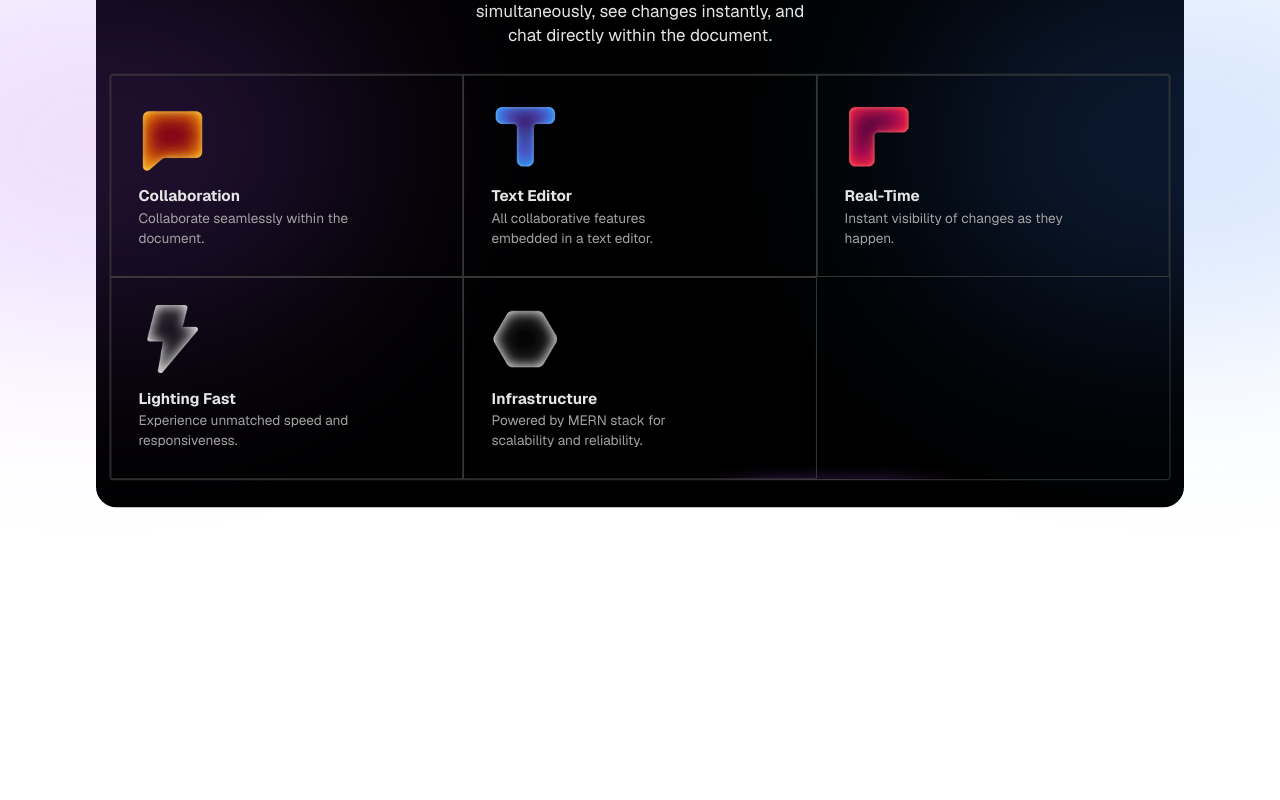
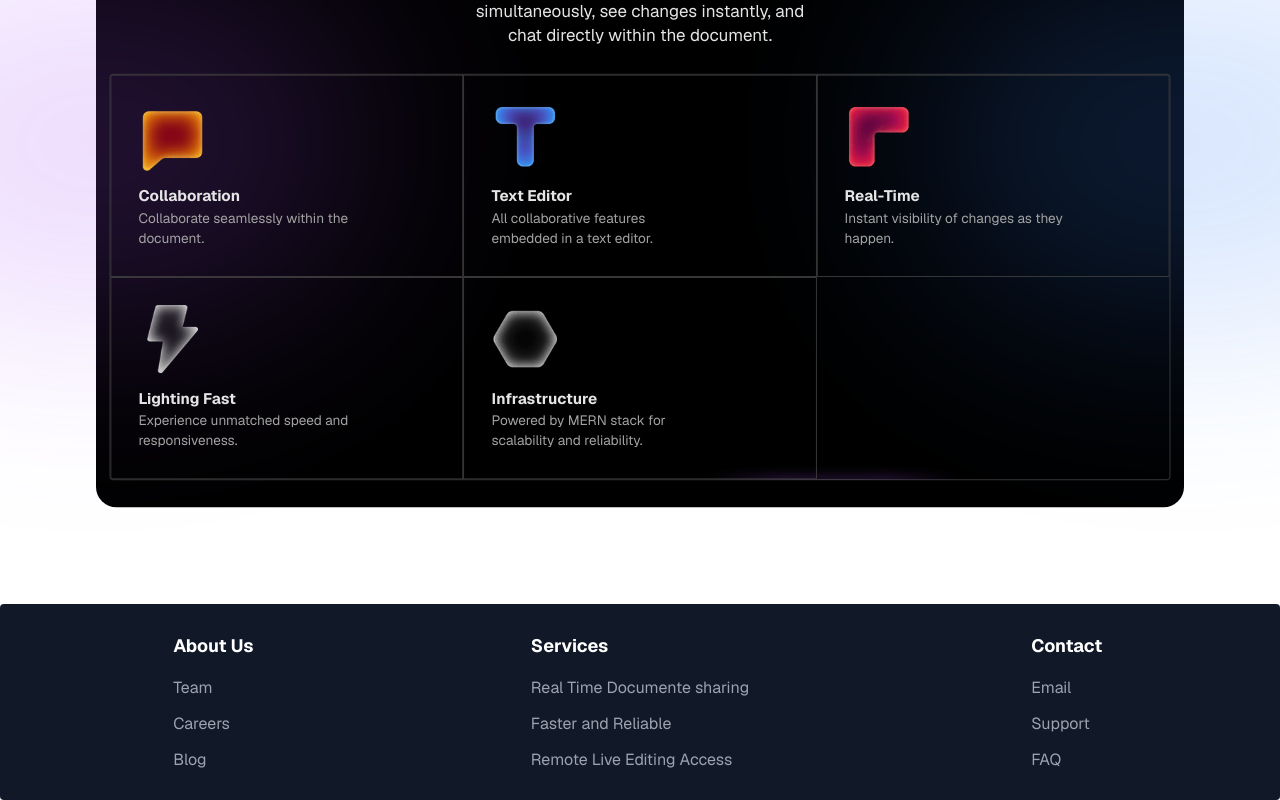
Before and after one commit to Gautam-Thakur-1/koffee, a React (Vite) app in the folder client/: page / in a window 1280 px wide. Shown: the part 1090-1890 px from the top of the page. Before the commit the page ends 1662 px from the top, so only its background shows below. Built offline with nearby package versions, Linux system fonts and the light colour scheme; no server answers.

Commit message:
added basic-footer

```diff
--- /dev/null
+++ b/client/src/components/footer.tsx
@@ -0,0 +1,26 @@
+import React from 'react';
+import NavColumn  from './navigation/NavColumn';
+
+// Link data structured for scalability
+const footerLinks = [
+  { title: 'About Us', links: [{ label: 'Team', href: '/' }, { label: 'Careers', href: '/' }, { label: 'Blog', href: '/' }] },
+  { title: 'Services', links: [{ label: 'Real Time Documente sharing', href: '/' }, { label: 'Faster and Reliable', href: '/' }, { label: 'Remote Live Editing Access', href: '/' }] },
+  { title: 'Contact', links: [{ label: 'Email', href: '/' }, { label: 'Support', href: '/' }, { label: 'FAQ', href: '/' }] },
+];
+
+const Footer: React.FC = () => {
+  return (
+    <footer className="absolute mt-8 rounded bg-gray-900  w-full  text-white px-4 py-4">
+      {/* <div className="absolute inset-0 bg-no-repeat bg-center bg-[url('../src/assets/logo.svg')] -z-10000 opacity-30"></div> */}
+      {/* <div className="absolute top-3 slide-out-to-left-1/4 w-1/2 h-1/4  bg-purple-500 rounded-full filter blur-[128px] opacity-20" />
+      <div className="absolute bottom-1/4 slide-out-to-right-1 w-1/2 h-1/4 bg-blue-500 rounded-full filter blur-[128px] opacity-20" /> */}
+      <div className="container  py-3 mx-auto grid grid-cols-1 justify-items-center sm:grid-cols-3 gap-8 ">
+        {footerLinks.map((column, index) => (
+          <NavColumn key={index} title={column.title} links={column.links} />
+        ))}
+      </div>
+    </footer>
+  );
+};
+
+export default Footer;
--- /dev/null
+++ b/client/src/components/navigation/NavColumn.tsx
@@ -0,0 +1,20 @@
+import React from 'react';
+import NavItem from './NavItem';
+
+interface NavColumnProps {
+  title: string;
+  links: { label: string; href: string }[];
+}
+
+const NavColumn: React.FC<NavColumnProps> = ({ title, links }) => (
+  <div className='text-center md:text-left '>
+    <h4 className="text-lg font-semibold mb-4">{title}</h4>
+    <ul className="space-y-3 ">
+      {links.map((link, index) => (
+        <NavItem key={index} label={link.label} href={link.href} />
+      ))}
+    </ul>
+  </div>
+);
+
+export default NavColumn;
--- /dev/null
+++ b/client/src/components/navigation/NavItem.tsx
@@ -0,0 +1,17 @@
+import React from 'react';
+import { Link } from 'react-router-dom';
+
+interface NavItemProps {
+  label: string;
+  href: string;
+}
+
+const NavItem: React.FC<NavItemProps> = ({ label, href }) => (
+  <li>
+    <Link to={href} className="text-gray-400 hover:text-white transition duration-200">
+      {label}
+    </Link>
+  </li>
+);
+
+export default NavItem;
--- a/client/src/pages/App.tsx
+++ b/client/src/pages/App.tsx
@@ -3,6 +3,7 @@ import FeaturedSection from "../components/featured-section";
 import HeroSection from "../components/hero-section";
 import MainNavbar from "../components/navigation/main-navbar";
 import { useEffect } from "react";
+import Footer from "../components/footer";
 
 function App() {
   useEffect(() => {
@@ -23,6 +24,7 @@ function App() {
       <MainNavbar />
       <HeroSection />
       <FeaturedSection />
+      <Footer/>
     </>
   );
 }
```
